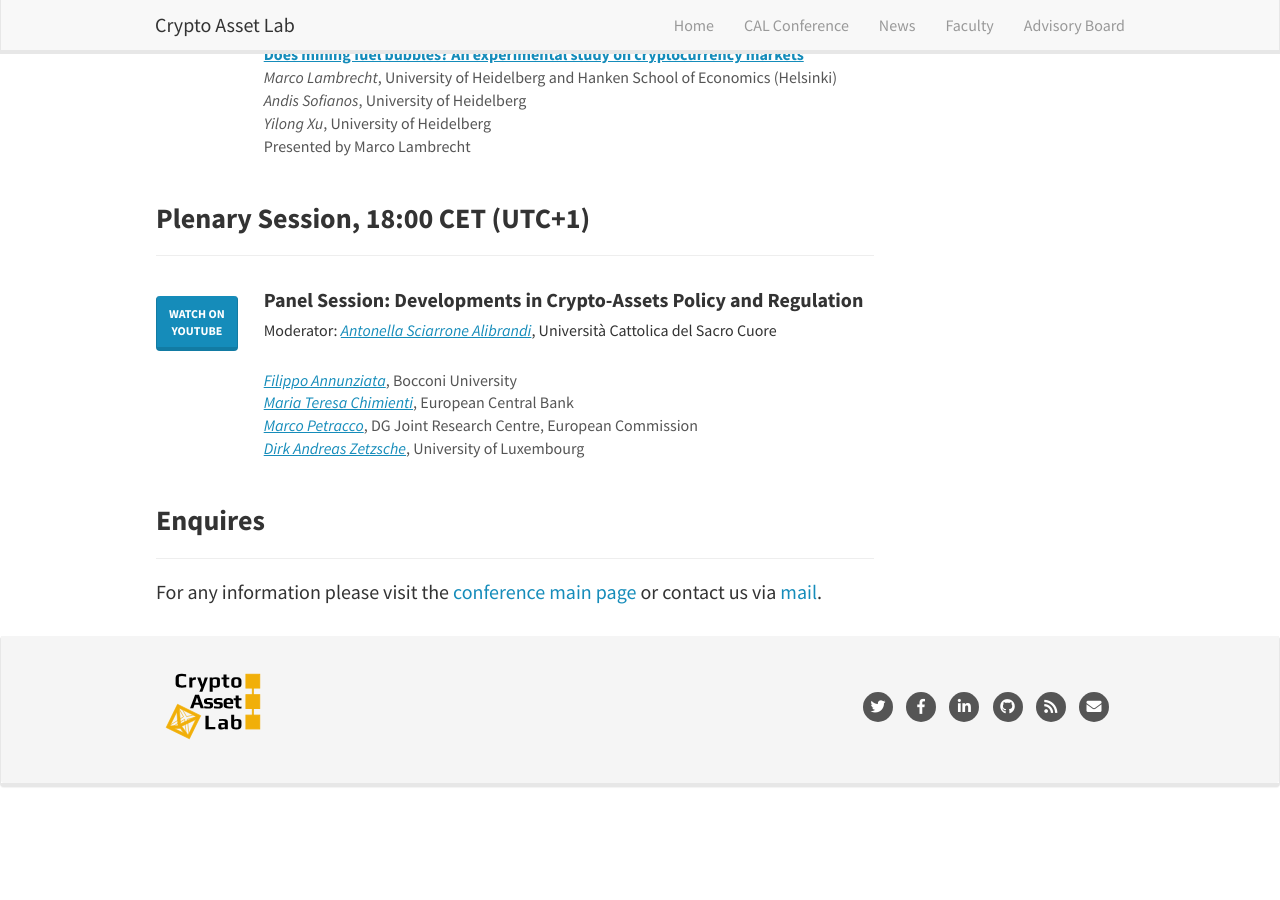
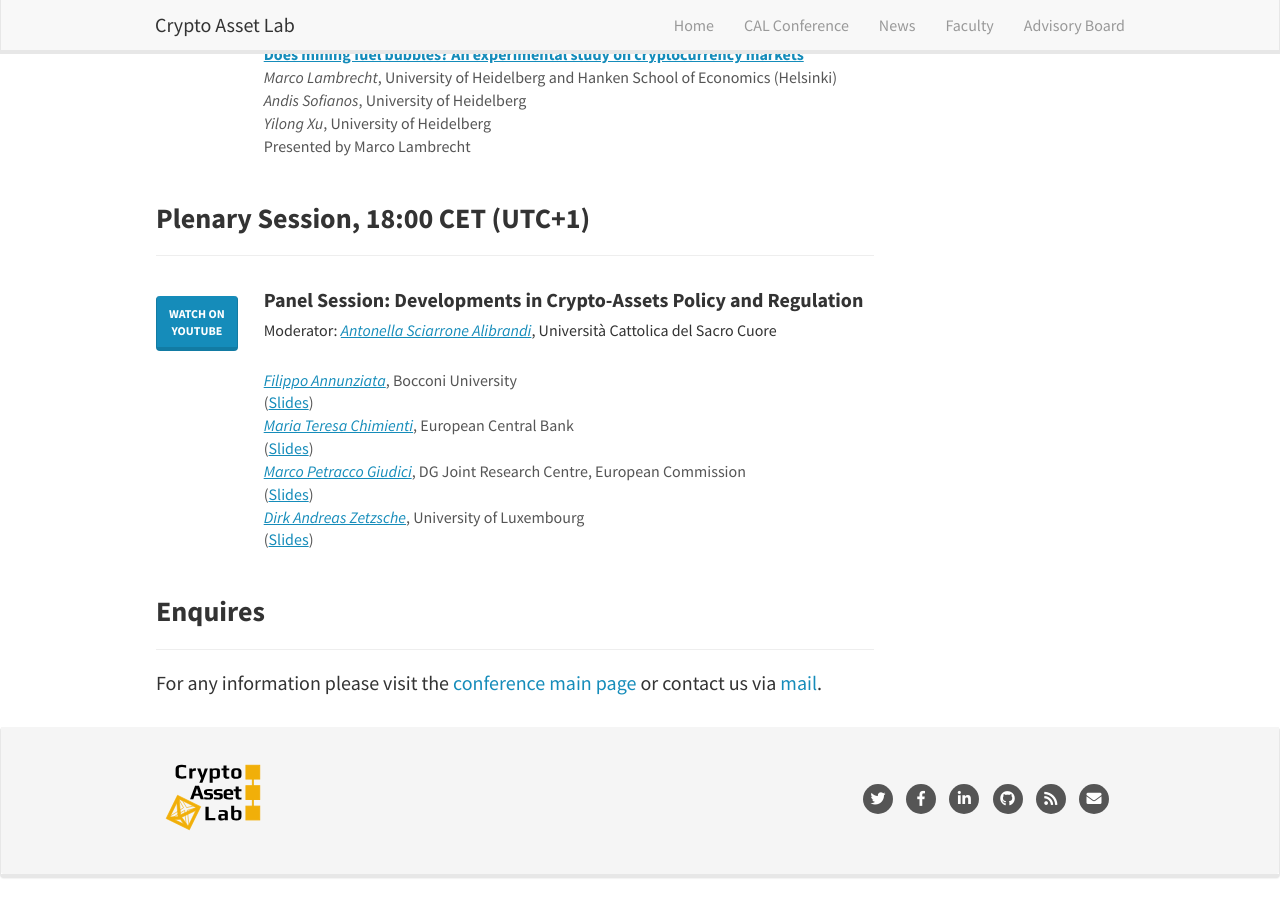
Before and after one commit to cryptoassetlab/cryptoassetlab.github.io, a Jekyll site: the page built from _pages/cal2020-program.html, in a window 1280 px wide and 900 px high, scrolled down 3367 px. Built offline with Jekyll 4.4.1, drawn with Linux system fonts in a browser that asks for light colours; nearby versions of some CDN libraries; before the commit the page ends 4176 px from its top, so only the background shows below that.

Commit message:
uploaded slides

```diff
--- a/_pages/cal2020-program.html
+++ b/_pages/cal2020-program.html
@@ -308,24 +308,28 @@ permalink: /cal2020-program/
               <td width="15%"></td>
               <td width="85%">
                 <a href="http://faculty.unibocconi.it/filippoannunziata/"><i>Filippo Annunziata</i></a>, Bocconi University<br>
+                (<a href="{{ site.baseurl }}/docs/CAL2020/slides/MiCAR-Cryptolab.pdf">Slides</a>)
               </td>
             </tr>
             </tr>
               <td width="15%"></td>
               <td width="85%">
                 <a href="https://www.ecb.europa.eu/pub/research/authors/profiles/maria-teresa-chimienti.en.html"><i>Maria Teresa Chimienti</i></a>, European Central Bank<br>
+                (<a href="{{ site.baseurl }}/docs/CAL2020/slides/CAL2020_a_central_bank_prospective.pdf">Slides</a>)
               </td>
             </tr>
             <tr>
               <td width="15%"></td>
               <td width="85%">
-                <a href="https://www.linkedin.com/in/marcopetracco/"><i>Marco Petracco</i></a>, DG Joint Research Centre, European Commission<br>
+                <a href="https://www.linkedin.com/in/marcopetracco/"><i>Marco Petracco Giudici</i></a>, DG Joint Research Centre, European Commission<br>
+                (<a href="{{ site.baseurl }}/docs/CAL2020/slides/Fintech_CAL2020_panel.pdf">Slides</a>)
               </td>
             </tr>
             <tr>
               <td width="15%"></td>
               <td width="85%">
                 <a href="https://www.linkedin.com/in/jonisaksen/"><i>Dirk Andreas Zetzsche</i></a>, University of Luxembourg<br>
+                (<a href="{{ site.baseurl }}/docs/CAL2020/slides/Regulating_GSC.pdf">Slides</a>)
               </td>
           </table>
   </div>
```
Also changed, not shown: 10 other files.
